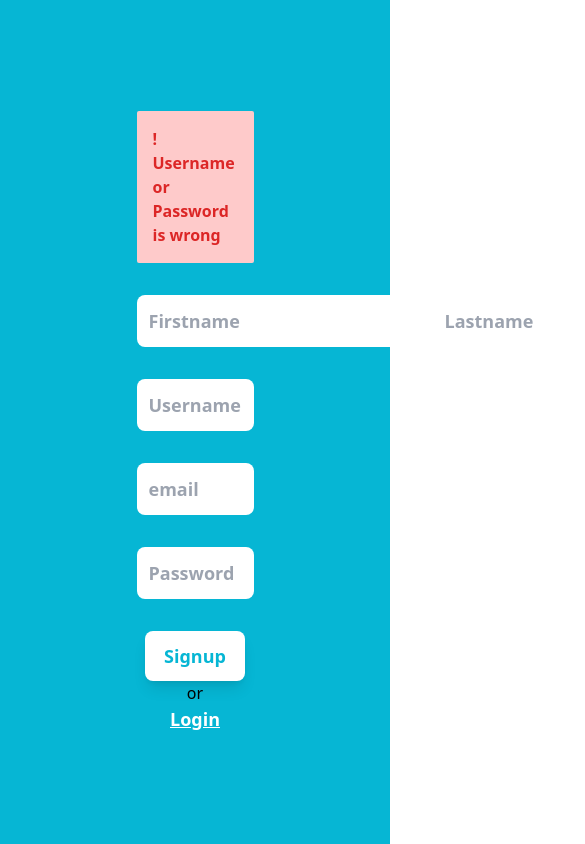
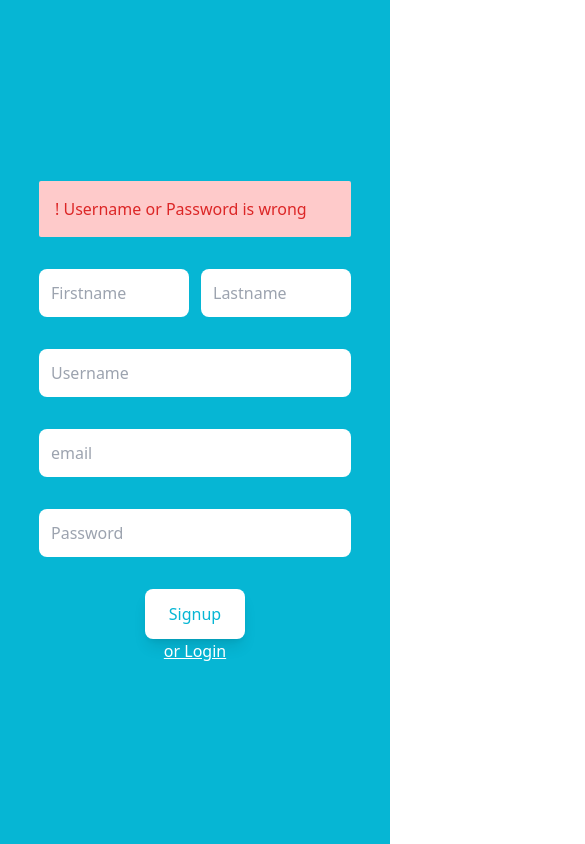
Before and after one commit to tanchohang/keepup-client, a React (Vite) app: page /signup in a window 390 px wide. Shown: the top 844 px of the page, 585 px wide, since content can reach past the window. Built offline with nearby package versions, Linux system fonts and the light colour scheme.

Commit message:
responsive(auth UI): Make Login and Signup page responsive

```diff
--- a/src/pages/login.tsx
+++ b/src/pages/login.tsx
@@ -3,18 +3,18 @@ import { Link } from 'react-router-dom';
 
 const Login = () => {
   return (
-    <div className="flex justify-center items-center min-h-screen bg-cyan-500">
-      <form className="flex flex-col gap-8 w-[30%]">
-        <div className="bg-red-200 text-red-600 font-semibold p-4 ml-10 rounded-sm">
+    <div className="flex justify-center items-center min-h-screen bg-cyan-500 text-base md:text-lg font-normal md:font-semibold">
+      <form className="flex flex-col gap-8 w-[80%] md:w-[30%]">
+        <div className="bg-red-200 text-red-600 p-4 ml-10 rounded-sm text-xs">
           <p>! Username or Password is wrong</p>
+          type="text"
         </div>
         <label className="flex gap-5  items-center ">
           <User className="stroke-white" />
           <input
-            type="text"
             name="username"
             placeholder="Username"
-            className="text-lg p-3 text-cyan-500 font-semibold focus:outline-cyan-500 rounded-lg w-[100%]"
+            className="text-lg sm:text-base p-3 text-cyan-500  focus:outline-cyan-500 rounded-lg w-[100%]"
           />
         </label>
         <label className="flex gap-5  items-center  w-[100%]">
@@ -23,15 +23,15 @@ const Login = () => {
             type="password"
             name="password"
             placeholder="Password"
-            className="text-lg p-3 text-cyan-500 font-semibold focus:outline-cyan-500 rounded-lg w-[100%]"
+            className="text-lg sm:text-base p-3 text-cyan-500  focus:outline-cyan-500 rounded-lg w-[100%]"
           />
         </label>
         <div className="flex flex-col items-center text-white">
-          <button type="submit" className=" text-lg font-bold hover:opacity-90 shadow-lg bg-white text-cyan-500 w-[100px] h-[50px]">
+          <button type="submit" className=" hover:opacity-90 shadow-lg bg-white text-cyan-500 w-[100px] h-[50px]">
             Login
           </button>
           or{' '}
-          <Link to="/signup" className="text-lg font-semibold underline">
+          <Link to="/signup" className="underline">
             Signup
           </Link>
         </div>
--- a/src/pages/signup.tsx
+++ b/src/pages/signup.tsx
@@ -2,53 +2,27 @@ import { Link } from 'react-router-dom';
 
 const Signup = () => {
   return (
-    <div className="flex justify-center items-center min-h-screen bg-cyan-500">
-      <form className="flex flex-col gap-8 w-[30%]">
-        <div className="bg-red-200 text-red-600 font-semibold p-4  rounded-sm">
+    <div className="flex justify-center items-center min-h-screen bg-cyan-500 text-base md:text-lg  font-normal md:font-semibold">
+      <form className="flex flex-col gap-8 w-[80%] md:w-[30%]">
+        <div className="bg-red-200 text-red-600 p-4  rounded-sm">
           <p>! Username or Password is wrong</p>
         </div>
 
-        <div className="flex justify-between">
-          <input
-            type="text"
-            name="Firstname"
-            placeholder="Firstname"
-            className="text-lg p-3 text-cyan-500 font-semibold focus:outline-cyan-500 rounded-lg "
-          />
-          <input
-            type="text"
-            name="Lastname"
-            placeholder="Lastname"
-            className="text-lg p-3 text-cyan-500 font-semibold focus:outline-cyan-500 rounded-lg "
-          />
+        <div className="flex md:justify-between w-[100%] gap-3">
+          <input type="text" name="Firstname" placeholder="Firstname" className=" p-3 text-cyan-500  focus:outline-cyan-500 rounded-lg w-[100%] " />
+          <input type="text" name="Lastname" placeholder="Lastname" className=" p-3 text-cyan-500 focus:outline-cyan-500 rounded-lg w-[100%] " />
         </div>
-        <input
-          type="text"
-          name="username"
-          placeholder="Username"
-          className="text-lg p-3 text-cyan-500 font-semibold focus:outline-cyan-500 rounded-lg w-[100%]"
-        />
-        <input
-          type="email"
-          name="email"
-          placeholder="email"
-          className="text-lg p-3 text-cyan-500 font-semibold focus:outline-cyan-500 rounded-lg w-[100%]"
-        />
+        <input type="text" name="username" placeholder="Username" className=" p-3 text-cyan-500 focus:outline-cyan-500 rounded-lg w-[100%]" />
+        <input type="email" name="email" placeholder="email" className=" p-3 text-cyan-500 focus:outline-cyan-500 rounded-lg w-[100%]" />
 
-        <input
-          type="password"
-          name="password"
-          placeholder="Password"
-          className="text-lg p-3 text-cyan-500 font-semibold focus:outline-cyan-500 rounded-lg w-[100%]"
-        />
+        <input type="password" name="password" placeholder="Password" className=" p-3 text-cyan-500 focus:outline-cyan-500 rounded-lg w-[100%]" />
 
         <div className="flex flex-col items-center justify-center">
-          <button type="submit" className=" text-lg font-bold hover:opacity-90 shadow-lg bg-white text-cyan-500 w-[100px] h-[50px]">
+          <button type="submit" className=" hover:opacity-90 shadow-lg bg-white text-cyan-500 w-[100px] h-[50px]">
             Signup
           </button>
-          or
-          <Link to="/login" className="text-white underline font-semibold text-lg">
-            Login
+          <Link to="/login" className="text-white underline ">
+            or Login
           </Link>
         </div>
       </form>
```
